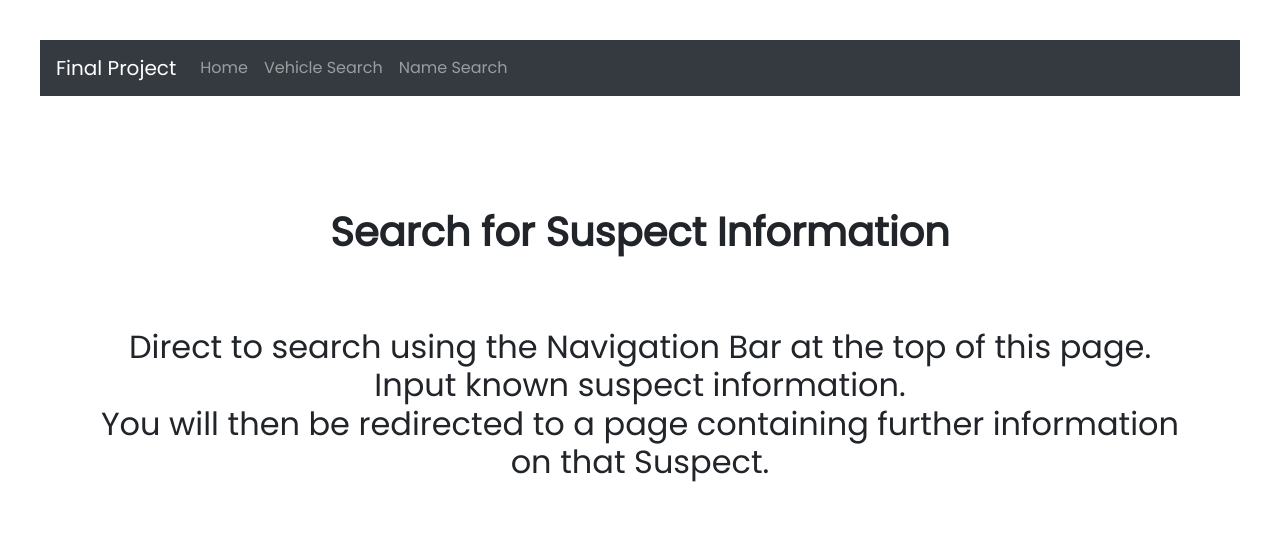
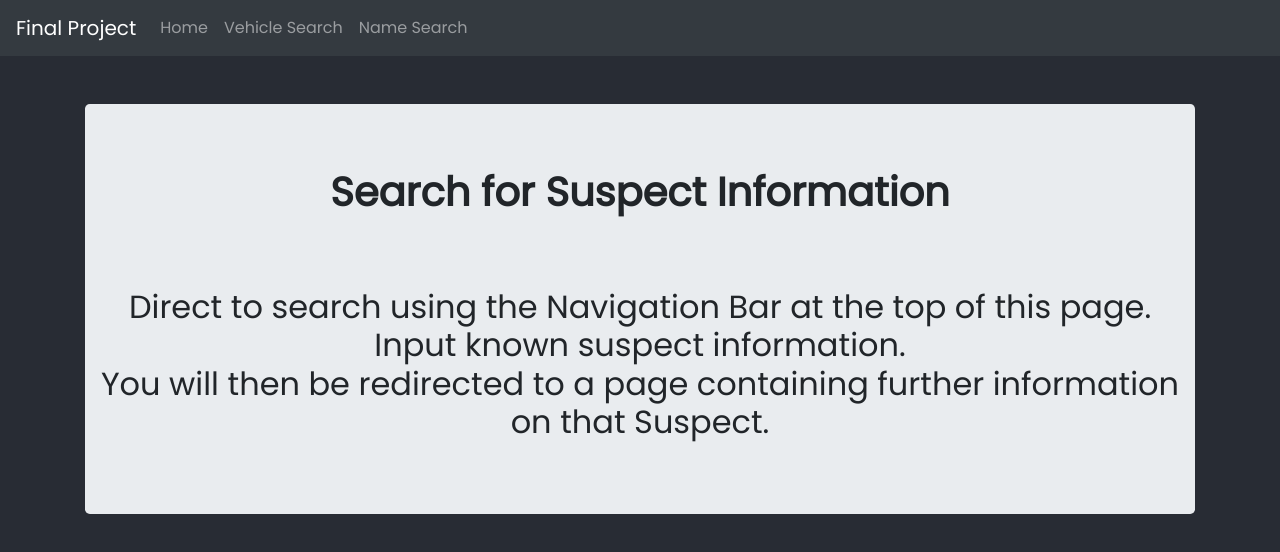
Before and after one commit to the-winning-team-for-this-project/frontend, a React (Create React App) app: page / in a window 1280 px wide. Shown: the top 552 px of the page. Built offline with nearby package versions, Linux system fonts and the light colour scheme.

Commit message:
css padding

```diff
--- a/src/App.css
+++ b/src/App.css
@@ -1,13 +1,6 @@
 .navbar {
-  margin-bottom: 7rem;
+  margin-bottom: 3rem;
 }
-
-    :root{
-      margin:auto;
-      /*margin:50px 400px 50px 400px;*/
-      max-width:100%;
-    }
-
 
 .h1{
   text-align: center;
@@ -24,7 +17,6 @@
 body {
   background-color: #282c34;
   color: white;
-  padding: 40px;
   font-family: Arial;
   text-align: center;
 }
@@ -36,11 +28,18 @@ body {
 
 .container {
   line-height: 4;
-  text-align: center
+  text-align: center;
+  border-color: #282c34;
 }
 
 .accordion {
   font-size: 1.5rem;
+}
+
+
+.App {
+  background-color: #282c34;
+  height: 100rem;
 }
 
 .card-header:first-child {
@@ -49,6 +48,44 @@ body {
   border-bottom: 0;
 }
 
+.btn.btn-primary.btn-block.btn-lg {
+  background: #1519f1;
+  font-family: Poppins;
+  -moz-box-sizing: border-box;
+  box-sizing: border-box;
+  border-color: #6c6ef5;
+  height: 100%;
+  width: 20%;
+  box-shadow: 0 8px 16px 0 rgba(0,0,0,0.2), 0 6px 20px 0 rgba(0,0,0,0.19);
+  margin-left: 80%;
+}
+
 .card-header {
   color: whitesmoke;
 }
+
+.jumbotron.scss {
+  background-color: #282c34;
+}
+
+.btn.btn-primary {
+  background: #1519f1;
+  font-family: Poppins;
+  -moz-box-sizing: border-box;
+  box-sizing: border-box;
+  border-color: #6c6ef5;
+  height: 100%;
+  width: 20%;
+  box-shadow: 0 8px 16px 0 rgba(0,0,0,0.2), 0 6px 20px 0 rgba(0,0,0,0.19);
+}
+
+.homecontainer {
+  background-color: #e9ecef;
+  line-height: 4;
+  text-align: center;
+  border-color: #282c34;
+  border-radius: .3rem;
+  margin-bottom: 2rem;
+  padding: 4rem 2rem;
+
+}
```
Lines whose indentation alone changed are shown as unchanged.
